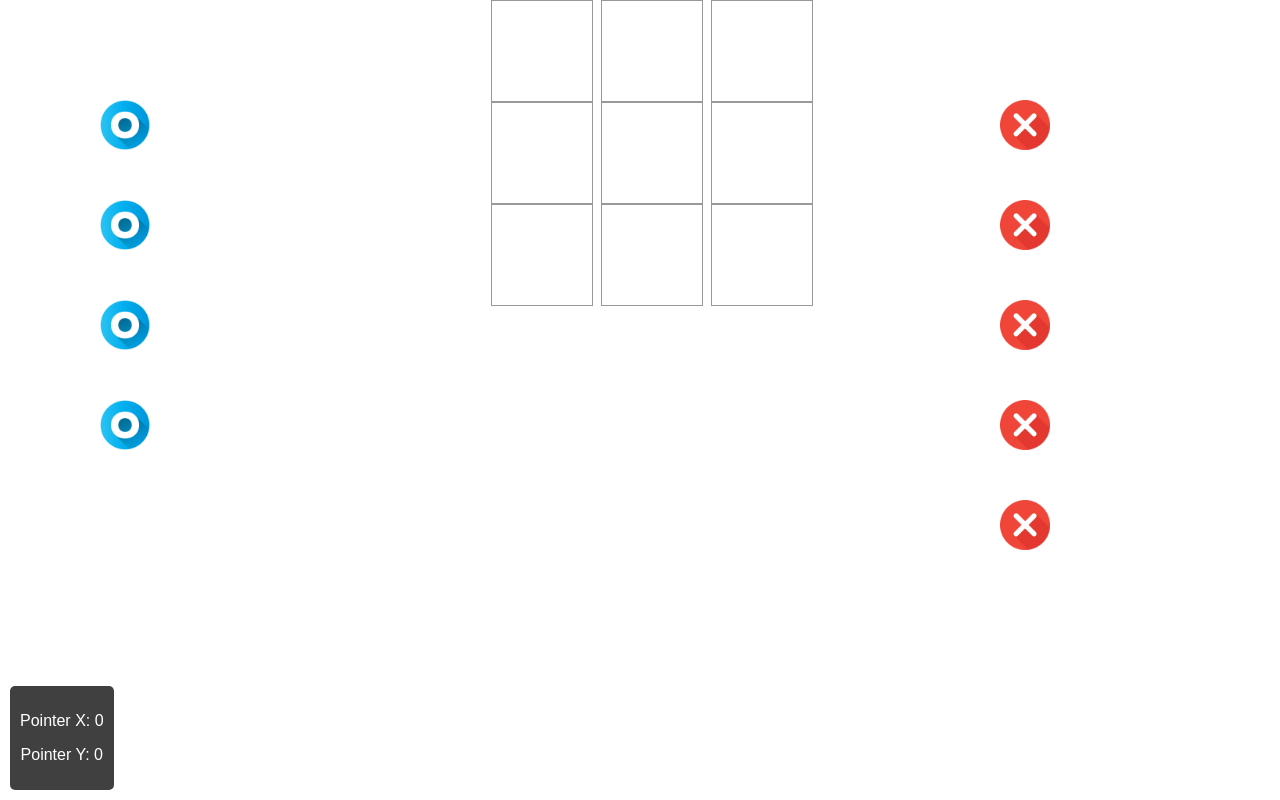
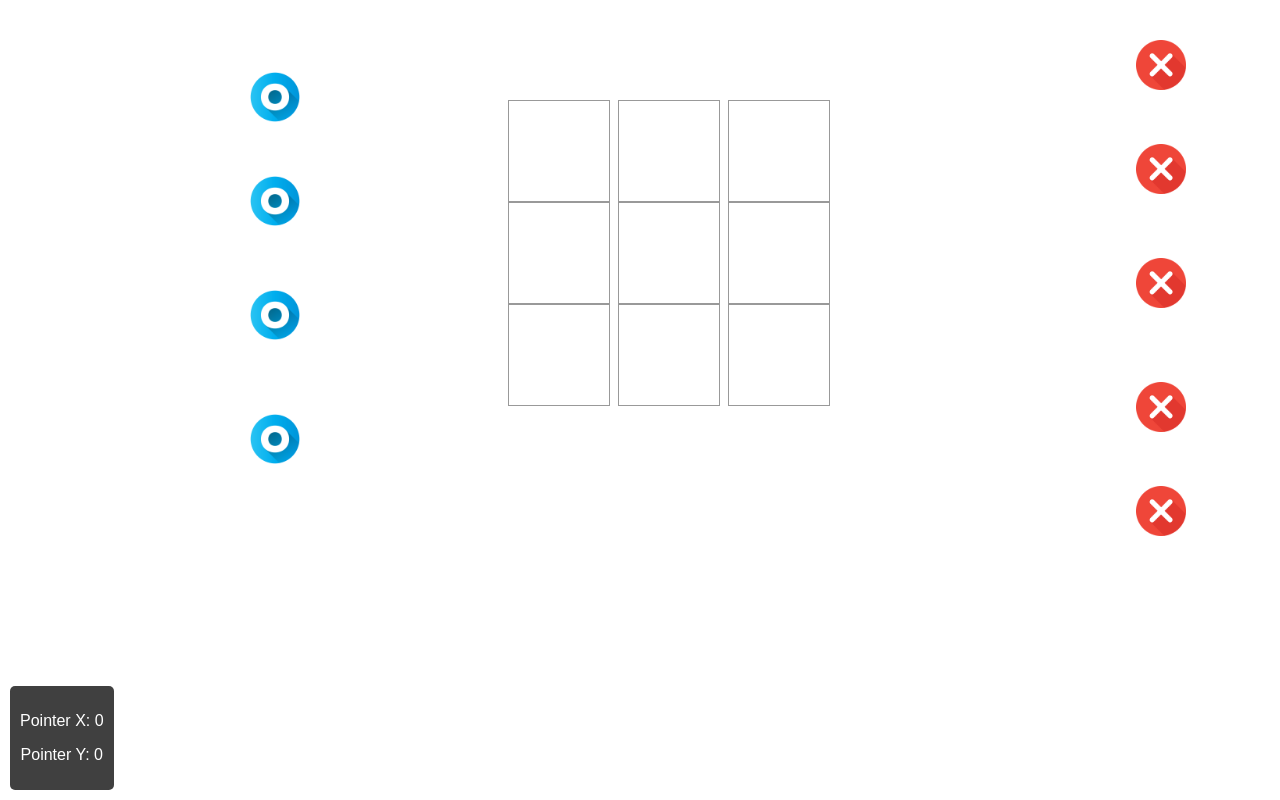
Before and after one commit to Abukarabukar/PortfolioX, a React (Create React App) app: page / in a window 1280 px wide. Shown: the top 800 px of the page. Built offline with nearby package versions, Linux system fonts and the light colour scheme.

Commit message:
build the game X/O

```diff
--- a/src/components/TicTacToe.tsx
+++ b/src/components/TicTacToe.tsx
@@ -10,6 +10,21 @@ const TicTacToe: React.FC = () => {
   const [isXNext, setIsXNext] = useState(true);
   const { x: pointerX, y: pointerY } = useFollowPointer(); // Use the hook to get pointer position
 
+  // Define the type for piece keys
+  type PieceKey = 'x-1' | 'x-2' | 'x-3' | 'x-4' | 'x-5' | 'o-1' | 'o-2' | 'o-3' | 'o-4';
+
+  const [piecePositions, setPiecePositions] = useState<Record<PieceKey, { x: number, y: number }>>({
+    'x-1': { x: 100, y: 90 },
+    'x-2': { x: 100, y: 130 },
+    'x-3': { x: 100, y: 180 },
+    'x-4': { x: 100, y: 240 },
+    'x-5': { x: 100, y: 280 },
+    'o-1': { x: 100, y: 90 },
+    'o-2': { x: 100, y: 130 },
+    'o-3': { x: 100, y: 180 },
+    'o-4': { x: 100, y: 240 },
+  });
+
   const handleSquareClick = (index: number) => {
     const newBoard = board.slice();
     if (newBoard[index]) return;
@@ -18,8 +33,15 @@ const TicTacToe: React.FC = () => {
     setIsXNext(!isXNext);
   };
 
-  const handlePieceClick = (piece: string) => {
-    console.log(`${piece} clicked`);
+  const handlePieceClick = (piece: PieceKey, event: React.MouseEvent<HTMLDivElement, MouseEvent>) => {
+    const containerRect = event.currentTarget.getBoundingClientRect();
+    const adjustedX = event.clientX - containerRect.left; // Adjusting for the left offset
+    const adjustedY = event.clientY - containerRect.top; // Adjusting for the top offset
+    setPiecePositions({
+      ...piecePositions,
+      [piece]: { x: adjustedX, y: adjustedY }
+    });
+    console.log(`${piece} clicked at (${adjustedX}, ${adjustedY})`);
   };
 
   const renderSquare = (index: number) => (
@@ -37,50 +59,17 @@ const TicTacToe: React.FC = () => {
     <div className="game">
       <div className="side-pieces left">
         <div className="pieces">
-          <img
-            key="o-1"
-            src={oImage}
-            alt="o-1"
-            onClick={() => handlePieceClick('o-1')}
-            style={{
-              position: 'absolute',
-              left: '100px',
-              top: '100px',
-            }}
-          />
-          <img
-            key="o-2"
-            src={oImage}
-            alt="o-2"
-            onClick={() => handlePieceClick('o-2')}
-            style={{
-              position: 'absolute',
-              left: '100px',
-              top: '200px',
-            }}
-          />
-          <img
-            key="o-3"
-            src={oImage}
-            alt="o-3"
-            onClick={() => handlePieceClick('o-3')}
-            style={{
-              position: 'absolute',
-              left: '100px',
-              top: '300px',
-            }}
-          />
-          <img
-            key="o-4"
-            src={oImage}
-            alt="o-4"
-            onClick={() => handlePieceClick('o-4')}
-            style={{
-              position: 'absolute',
-              left: '100px',
-              top: '400px',
-            }}
-          />
+          {(['o-1', 'o-2', 'o-3', 'o-4'] as PieceKey[]).map((piece) => (
+            <motion.div
+              key={piece}
+              className="animated-box"
+              animate={{ x: piecePositions[piece].x - 50, y: piecePositions[piece].y - 50 }} // Adjust to center the box
+              transition={{ duration: 1, ease: 'easeInOut' }}
+              onClick={(e) => handlePieceClick(piece, e)}
+            >
+              <img src={oImage} alt={piece} />
+            </motion.div>
+          ))}
         </div>
       </div>
       <div className="game-board">
@@ -102,61 +91,17 @@ const TicTacToe: React.FC = () => {
       </div>
       <div className="side-pieces right">
         <div className="pieces">
-          <img
-            key="x-1"
-            src={xImage}
-            alt="x-1"
-            onClick={() => handlePieceClick('x-1')}
-            style={{
-              position: 'absolute',
-              left: '1000px',
-              top: '100px',
-            }}
-          />
-          <img
-            key="x-2"
-            src={xImage}
-            alt="x-2"
-            onClick={() => handlePieceClick('x-2')}
-            style={{
-              position: 'absolute',
-              left: '1000px',
-              top: '200px',
-            }}
-          />
-          <img
-            key="x-3"
-            src={xImage}
-            alt="x-3"
-            onClick={() => handlePieceClick('x-3')}
-            style={{
-              position: 'absolute',
-              left: '1000px',
-              top: '300px',
-            }}
-          />
-          <img
-            key="x-4"
-            src={xImage}
-            alt="x-4"
-            onClick={() => handlePieceClick('x-4')}
-            style={{
-              position: 'absolute',
-              left: '1000px',
-              top: '400px',
-            }}
-          />
-          <img
-            key="x-5"
-            src={xImage}
-            alt="x-5"
-            onClick={() => handlePieceClick('x-5')}
-            style={{
-              position: 'absolute',
-              left: '1000px',
-              top: '500px',
-            }}
-          />
+          {(['x-1', 'x-2', 'x-3', 'x-4', 'x-5'] as PieceKey[]).map((piece) => (
+            <motion.div
+              key={piece}
+              className="animated-box"
+              animate={{ x: piecePositions[piece].x - 50, y: piecePositions[piece].y - 50 }} // Adjust to center the box
+              transition={{ duration: 1, ease: 'easeInOut' }}
+              onClick={(e) => handlePieceClick(piece, e)}
+            >
+              <img src={xImage} alt={piece} />
+            </motion.div>
+          ))}
         </div>
       </div>
       <div className="game-info">
--- a/src/styles/TicTacToe.scss
+++ b/src/styles/TicTacToe.scss
@@ -14,6 +14,7 @@
   gap: 10px;
   margin: 0 20px;
   position: relative; /* Added to position pieces correctly */
+  top: 100px; /* Adjust this value to move the board down */
 }
 
 .square {
```
